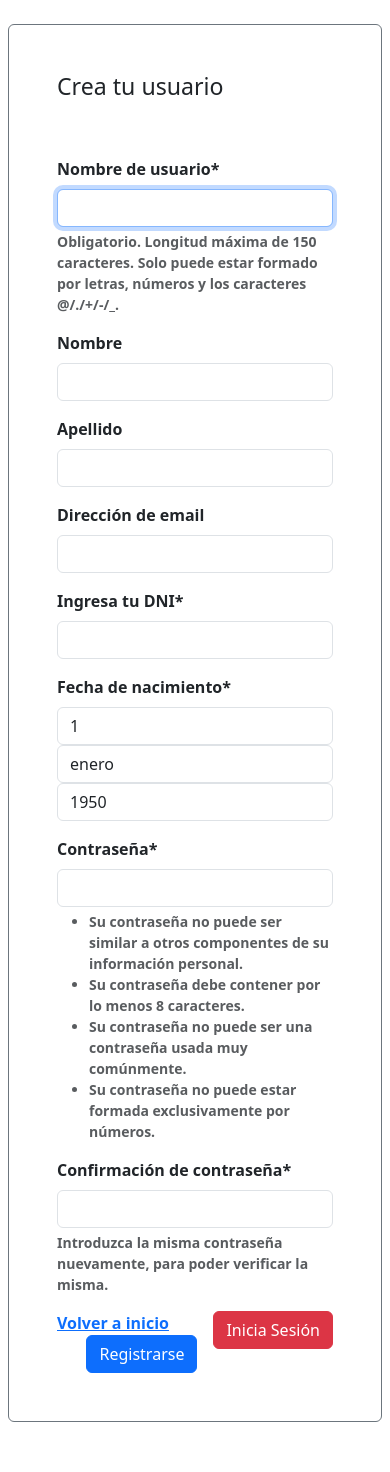
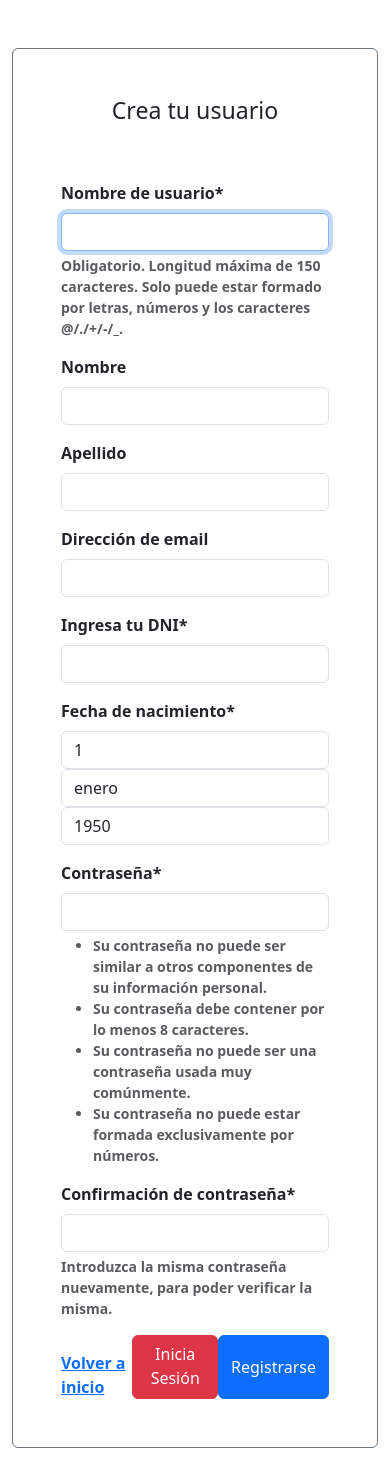
Before and after one commit to MilagrosLuna/HighSoft, a Django app: page /register/ in a window 390 px wide. Shown: the part 56-1528 px from the top of the page. Before the commit the page ends 1478 px from the top, so only its background shows below. Run offline with Django 4.2, Linux system fonts and the light colour scheme; some libraries are stand-ins or nearby versions.

Commit message:
responsive templates

```diff
--- a/homebanking/homebanking/Cuentas/templates/cuentas/account.html
+++ b/homebanking/homebanking/Cuentas/templates/cuentas/account.html
@@ -15,7 +15,7 @@ Cuenta
     {% endif %}
 
 
-<div class="mx-auto w-50 text-center my-5">
+    <div class="mx-auto text-center my-5 fs-3 fw-bolder col-10 col-sm-10 col-md-8 col-lg-6 col-xl-4">
 
     {% if not request.user.is_authenticated %}
         <h3>Debes iniciar sesión para continuar</h3>
--- a/homebanking/homebanking/Cuentas/templates/cuentas/create-account.html
+++ b/homebanking/homebanking/Cuentas/templates/cuentas/create-account.html
@@ -4,8 +4,7 @@
 
     {% load crispy_forms_tags %}
 
-    <div class="mx-auto w-25 text-center my-5 fs-3 fw-bolder">
-
+    <div class="mx-auto text-center my-5 fs-3 fw-bolder col-10 col-sm-10 col-md-8 col-lg-6 col-xl-4">
 
 
         <form action="" method="POST">
--- a/homebanking/homebanking/Cuentas/templates/registration/register.html
+++ b/homebanking/homebanking/Cuentas/templates/registration/register.html
@@ -10,18 +10,23 @@ Ingresa
 
 
 
-    <div class="d-flex flex-column fw-bold mx-2 mx-sm-2 w-90 w-sm-60 w-md-40 w-lg-30  my-4 p-4 border border-secondary rounded">
-    <h3 class="p-4">Crea tu usuario</h3>
+    <div class="container mt-5">
+        <div class="d-flex flex-column fw-bold mx-auto my-4 p-4 border border-secondary rounded"
+             style="max-width: 800px;">
+          <h3 class="p-4 text-center">Crea tu usuario</h3>
           <form class="p-4" action="" method="POST">
             {% csrf_token %}
             {{ form | crispy }}
             {% if user_created == False %}
-        <p class="fw-bold text-danger">Error creando usuario. Completa todos los campos.</p>
+              <p class="fw-bold text-danger mt-3">Error creando usuario. Completa todos los campos.</p>
             {% endif %}
-        <a href="{% url 'home' %}">Volver a inicio</a>
-        <a class="btn btn-danger float-end" href="{% url 'login' %}">Inicia Sesión</a>
-        <input type="submit" class="btn btn-primary float-end mx-3" value="Registrarse">
+            <div class="d-flex justify-content-between">
+              <a href="{% url 'home' %}" class="mt-3">Volver a inicio</a>
+              <a class="btn btn-danger" href="{% url 'login' %}">Inicia Sesión</a>
+              <input type="submit" class="btn btn-primary" value="Registrarse">
+            </div>
           </form>
+        </div>
       </div>
 
 {% endblock %}
```
Also changed, not shown: homebanking/homebanking/Clientes/templates/clientes/client.html (+7 -5 lines), homebanking/homebanking/Cuentas/templates/registration/login.html (+14 -11 lines), homebanking/homebanking/Prestamos/templates/prestamos/loan-money.html (+14 -18 lines), homebanking/homebanking/itbank.db. Lines whose indentation alone changed are shown as unchanged.
